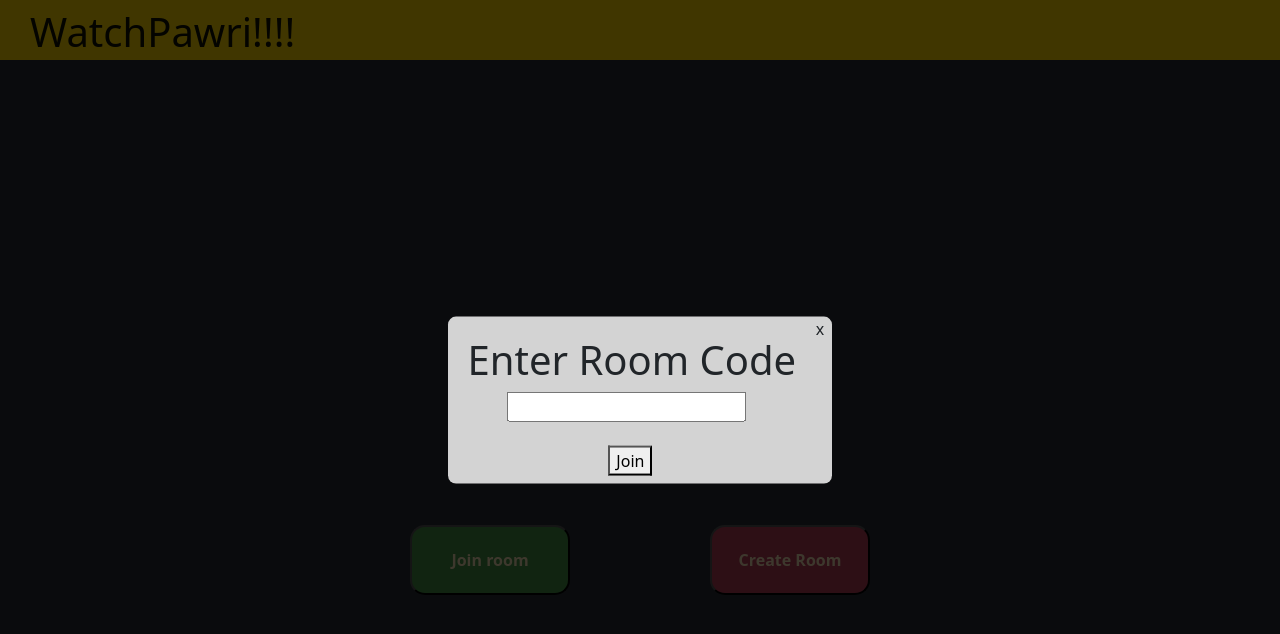
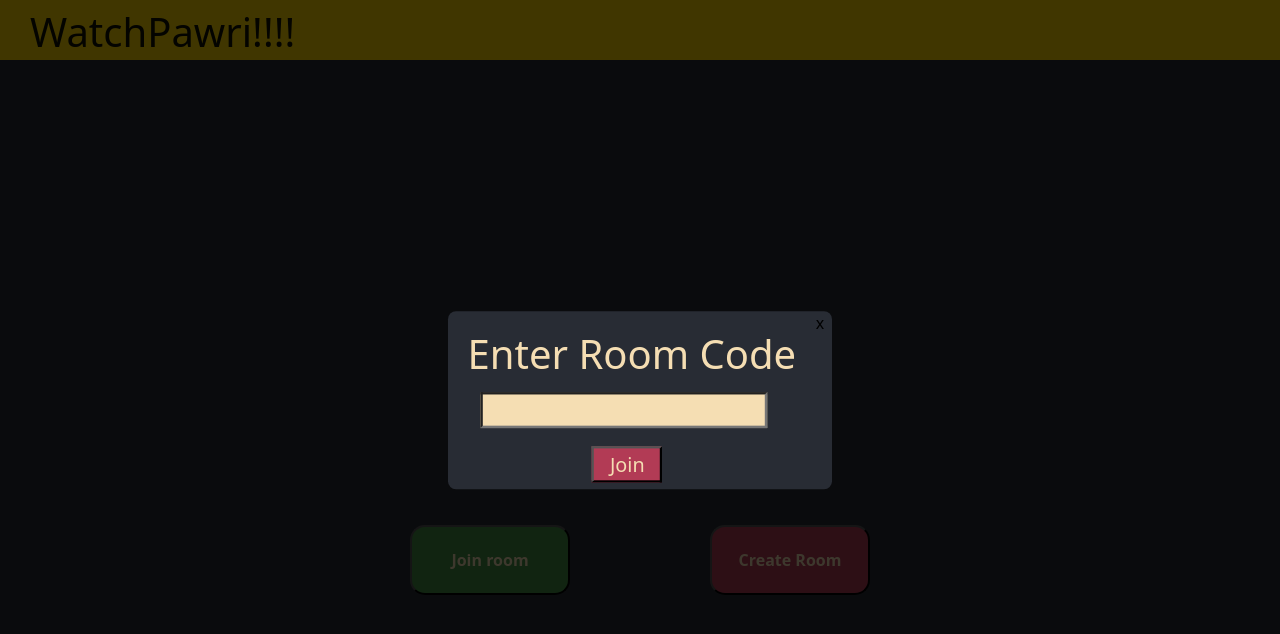
Before and after one commit to FABhishek/WatchPawrii, a React (Create React App) app: page / in a window 1280 px wide. Both pictures are taken after a click on the button "Join room". Shown: the top 634 px of the page. Built offline with nearby package versions, Linux system fonts and the light colour scheme.

Commit message:
minor changes in modal

```diff
--- a/src/Home.css
+++ b/src/Home.css
@@ -91,7 +91,7 @@
   top: 50%;
   left: 50%;
   transform: translate(-50%, -50%);
-  background: lightgray;
+  background: #282c34;
   padding: 1rem, 1.5rem;
   width: 24rem;
   border-radius: 0.5rem;
@@ -101,12 +101,19 @@
   text-align: center;
   padding-top: 5%;
   padding-left: 2%;
+  color: wheat;
 }
 
 .formR{
+  padding-top: 2%;
   text-align: center;
   padding-right: 7%;
- }
+  transform: scale(1.2);
+}
+
+.inTput {
+  background-color: wheat;
+}
 
 .close-button {
   float: right;
@@ -115,16 +122,44 @@
   text-align: center;
   cursor: pointer;
   border-radius: 0.25rem;
+  color: black;
 }
 
-.close-button:hover {
-  background-color: yellow;
-}
-
-.button {
+.buttonJoin {
   text-align: center;
   padding-bottom: 2%;
   padding-right: 5%;
+}
+
+
+.close-button{
+  border-color: transparent;
+}
+
+.close-button:hover
+{
+  border-radius: 2px;
+  font-size: 30px;
+}
+
+
+.joinbutton {
+  text-align: center;
+  padding-right: 6%;
+  padding-bottom: 2%;
+  transform: scale(1.1);
+}
+
+.join-Button {
+  background-color: rgb(178, 59, 85);
+  font-size: large;
+  width: 4rem;
+  color: wheat;
+}
+
+
+.join-Button:hover {
+  color: black;
 }
 
 .myoverlay {
@@ -135,3 +170,18 @@
   bottom: 0;
   background-color: rgba(0, 0, 0, 0.75);
 }
+
+.CloseBT{
+  float:right;
+  border-color: transparent;
+  background-color: lightgray ;
+  margin-top: 5px;
+  margin-right:2px;
+}
+
+.CloseBT:hover
+{
+  border-radius: 2px;
+  /* border-color : lightgrey; */
+  font-size: 30px;
+}
--- a/src/Home.js
+++ b/src/Home.js
@@ -42,14 +42,14 @@ const Home = () => {
         closeTimeoutMS={500}
       >
       <div class="Modal">
-		      <span class="close-button">x</span>
+		      <span onClick={toggleModal} class="close-button">x</span>
 		      <h1 class="mtext">Enter Room Code</h1>
 		      <form class="formR">
             <label for="roomId"></label>
-            <input type="text" id="roomId" name="roomId"></input>
+            <input type="text" id="roomId" name="roomId" class="inTput"></input>
           </form><br></br>
-          <div class="button">
-            <button onClick={toggleModal}>Join</button>
+          <div class="joinbutton">
+          <button onClick={toggleModal} class="join-Button">Join</button>
           </div>
       </div>
       </Modal>
```
